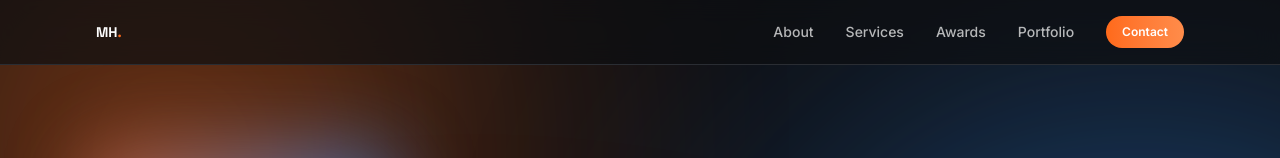
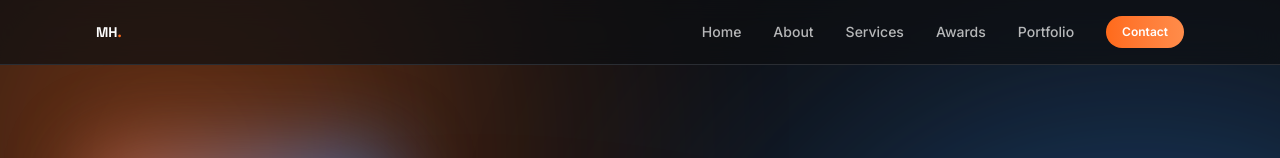
Before and after one commit to muhammad-hameed-ai/portfolio-1, a Next.js app: page / in a window 1280 px wide. Shown: the top 158 px of the page. Built offline with nearby package versions, Linux system fonts and the light colour scheme.

Commit message:
Add Home link to nav and link logo to admin panel

```diff
--- a/components/site-header.tsx
+++ b/components/site-header.tsx
@@ -4,6 +4,7 @@ import { useState } from "react"
 import { motion } from "framer-motion"
 
 const navItems = [
+  { label: "Home", href: "/" },
   { label: "About", href: "/about" },
   { label: "Services", href: "/services" },
   { label: "Awards", href: "/awards" },
@@ -35,7 +36,7 @@ export function SiteHeader() {
   return (
     <header className="fixed inset-x-0 top-0 z-50 border-b border-white/10 bg-[color:var(--color-background)]/70 backdrop-blur-md">
       <div className="mx-auto flex h-16 max-w-6xl items-center justify-between px-6 lg:px-8">
-        <a href="#" className="font-[family-name:var(--font-display)] text-sm font-bold text-white">
+        <a href="/admin/login" className="font-[family-name:var(--font-display)] text-sm font-bold text-white">
           MH<span className="text-[color:var(--color-orange)]">.</span>
         </a>
 
```
